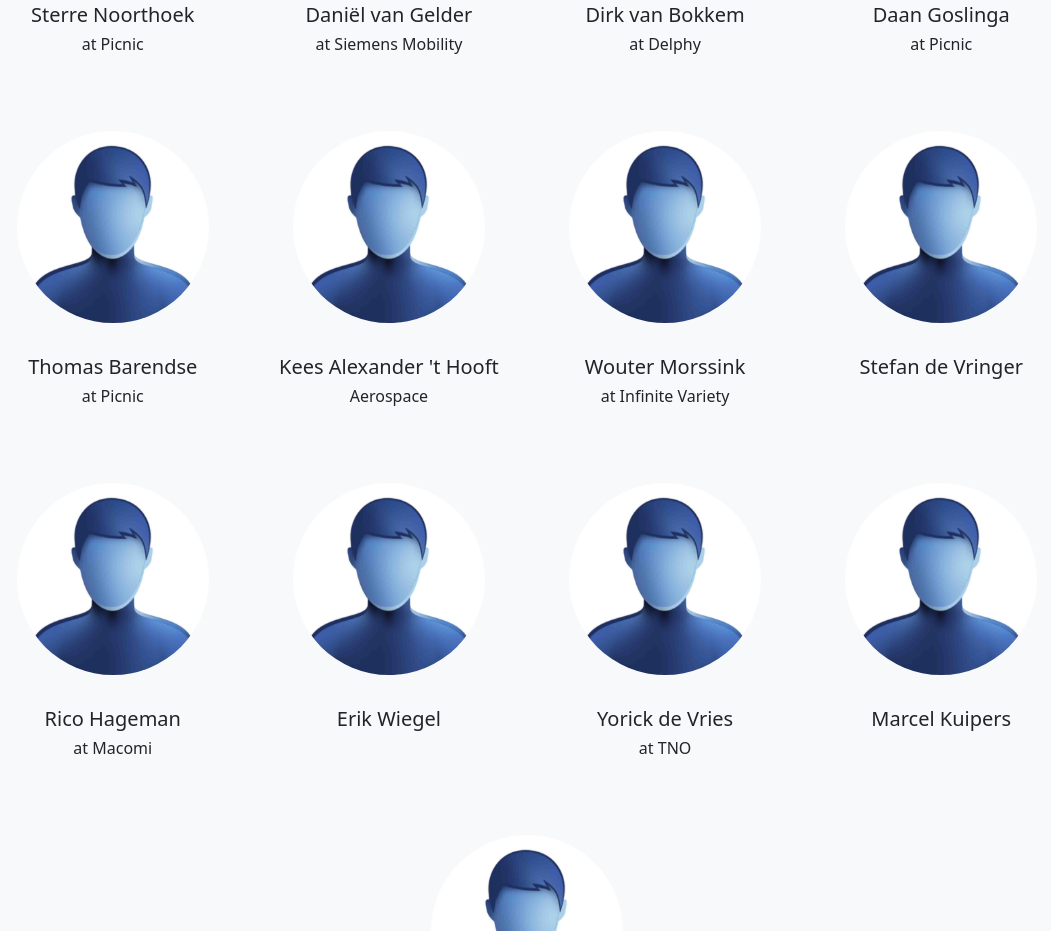
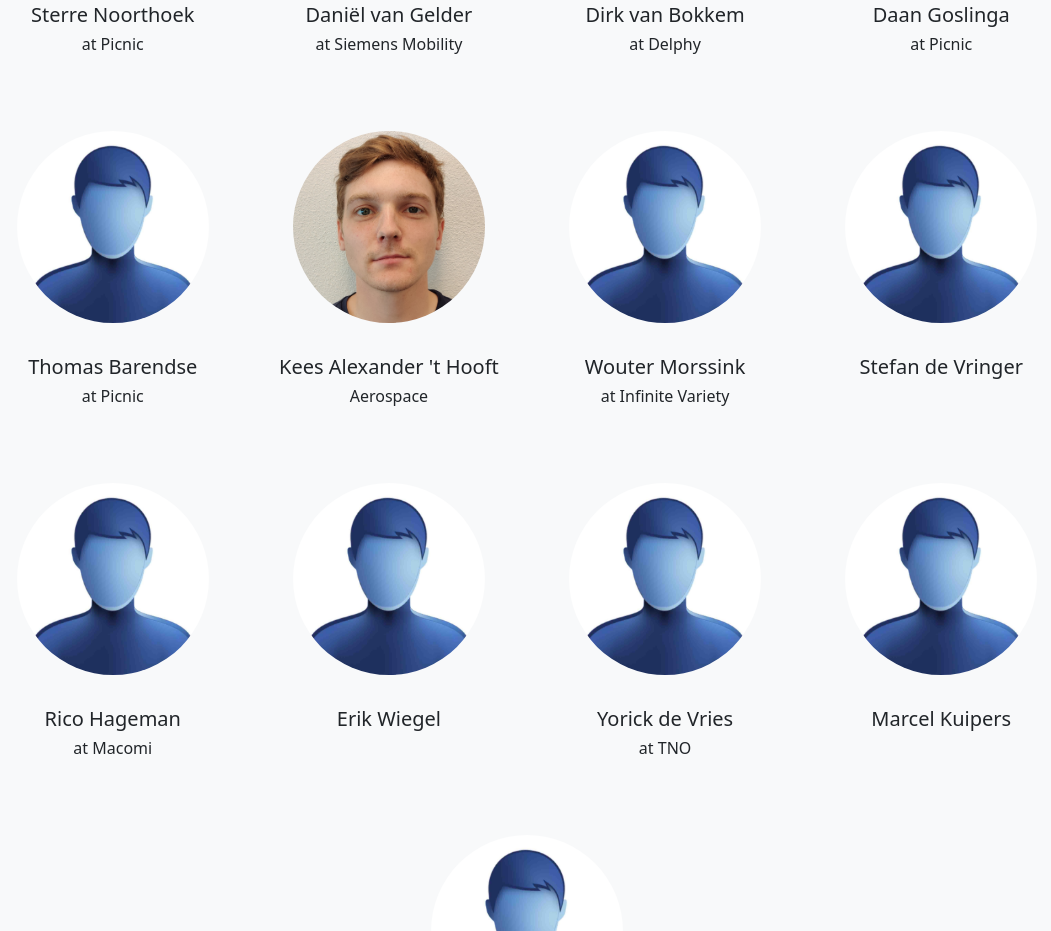
Before and after one commit to kkrle/starlab, a plain HTML site: page index.html in a window 1280 px wide. Shown: the part 2290-3221 px from the top of the page, without its empty margins (113-1164 px from the left). Drawn offline with nearby package versions, Linux system fonts and the light colour scheme.

Commit message:
Add picture of Kees

```diff
--- a/index.html
+++ b/index.html
@@ -143,7 +143,7 @@
 					<h6>at Picnic</h6>
 				</div>
 				<div class="tudelft-person">
-					<img src="images/people/blank.jpg" alt="">
+					<img src="images/people/Kees.jpg" alt="">
 					<h5>Kees Alexander 't Hooft</h5>
 					<h6>Aerospace</h6>
 				</div>
```
Also changed, not shown: images/people/Kees.jpg (added).
